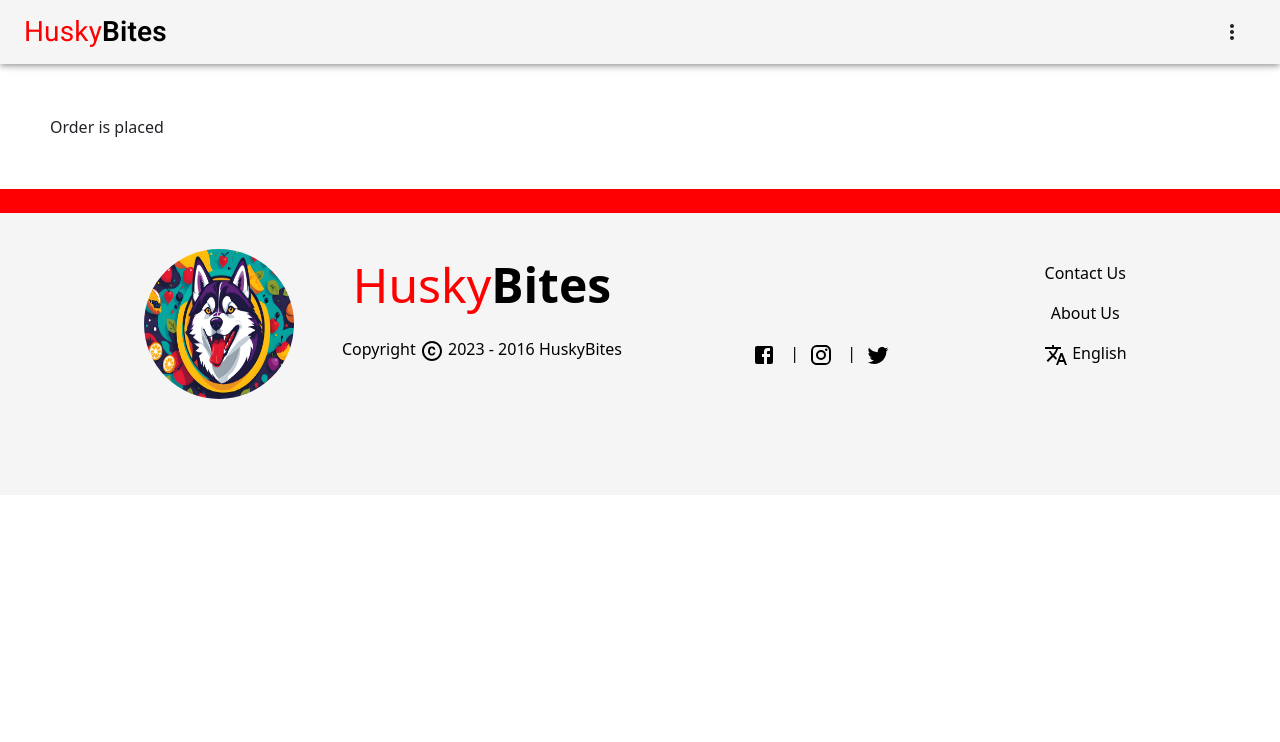
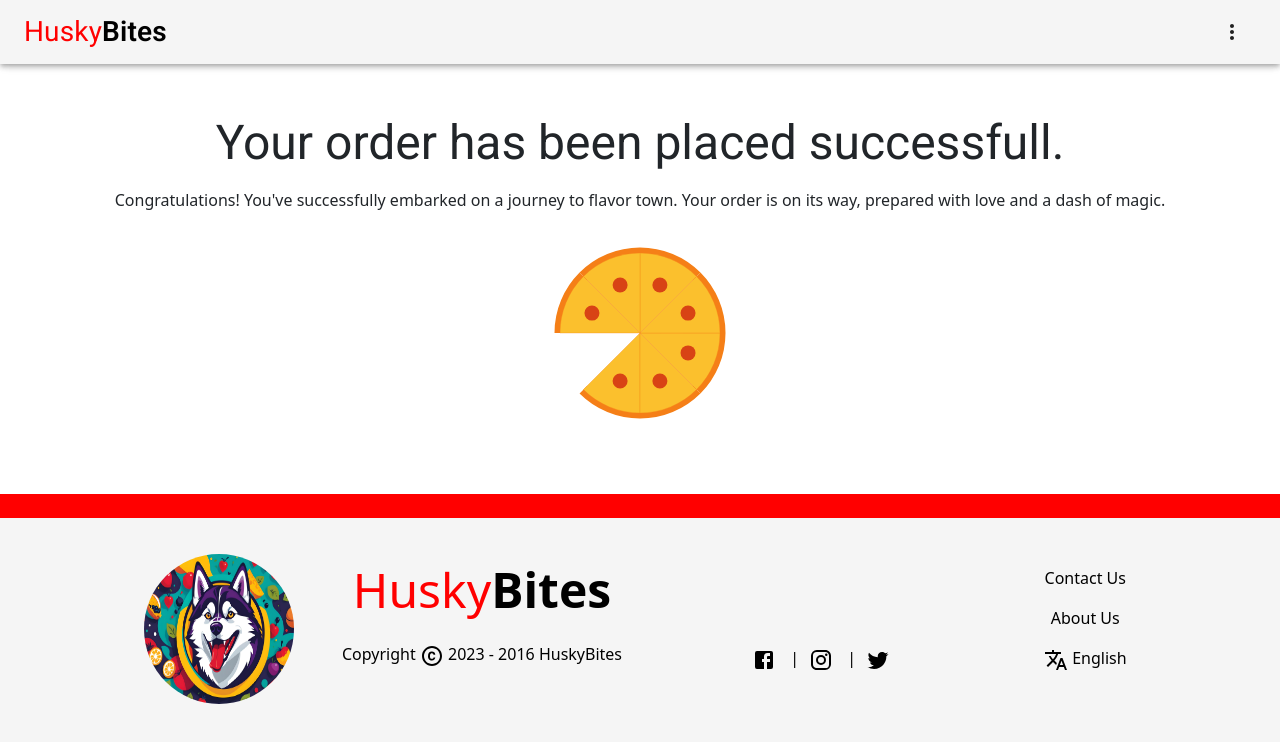
Before and after one commit to chinmay-gulhane/Web_Design_Final_Project, a Next.js app in the folder client/: page /myorder/current in a window 1280 px wide. Shown: the top 742 px of the page. Built offline with nearby package versions, Linux system fonts and the light colour scheme.

Commit message:
Add styling to current order page

```diff
--- a/client/src/app/checkout/page.tsx
+++ b/client/src/app/checkout/page.tsx
@@ -95,7 +95,7 @@ const CenteredCard: React.FC = () => {
         customerPhoneNumber: user.phone,
         orderItems: orderItems,
         promoCode: "",
-        status: "Pending",
+        status: "Placed",
         restaurantId: restaurant ? restaurant._id : "",
         paymentDetails: paymentDetail,
         finalAmount: parseFloat(orderFinalAmount),
--- a/client/src/app/myorder/current/page.tsx
+++ b/client/src/app/myorder/current/page.tsx
@@ -2,11 +2,27 @@
 import { clearCart } from "@/redux/reducers/cartSlice";
 import React from "react";
 import { useDispatch } from "react-redux";
+import Title from "@/components/Title";
+import PizzaCanvas from "@/components/Restaurant/Pizza";
 
 const CheckoutPage: React.FC = () => {
   // const dispatch = useDispatch();
   // dispatch(clearCart());
-  return <div>Order is placed</div>;
+  return (
+    <div className="text-center">
+      <Title title="Your order has been placed successfull." variant="h3" />
+      <p>
+        Congratulations! You&apos;ve successfully embarked on a journey to
+        flavor town. Your order is on its way, prepared with love and a dash of
+        magic.
+      </p>
+      {/* <span>Your order has been placed successfull
+        Thankyou for your order. The restaurant will deliver your food at the
+        earliest.
+      </span> */}
+      <PizzaCanvas></PizzaCanvas>
+    </div>
+  );
 };
 
 export default CheckoutPage;
--- a/client/src/components/FoodCard.tsx
+++ b/client/src/components/FoodCard.tsx
@@ -15,7 +15,7 @@ const FoodCard: React.FC<{
   addButtonIsVisible: boolean;
 }> = ({ foodItem, foodQuantity, addButtonIsVisible }) => {
   return (
-    <Card className="border rounded-5 py-3 px-2 m-3 border-gray-200 shadow-md hover:shadow-lg transition duration-300">
+    <Card className="border w-50 rounded-5 py-3 px-2 m-3 border-gray-200 shadow-md hover:shadow-lg transition duration-300">
       <CardContent className="flex justify-content-around items-center">
         <div className="flex height:5rem">
           <CardMedia
@@ -46,7 +46,7 @@ const FoodCard: React.FC<{
           </div>
         </div>
         {addButtonIsVisible ? (
-          <div className="">
+          <div>
             <AddToCartButton
               foodItem={foodItem}
               foodItemQuantity={foodQuantity}
--- a/client/src/components/Restaurant/AddToCartButton.tsx
+++ b/client/src/components/Restaurant/AddToCartButton.tsx
@@ -97,21 +97,23 @@ const AddToCartButton: React.FC<AddToCartButtonProps> = ({
       {/* <div> */}
       {buttonState === "quantity" && (
         <button
-          className="h-10 px-6 font-semibold rounded-full bg-black text-white"
+          className="h-10 border-0 font-semibold rounded-start-circle bg-black text-white"
           onClick={handleDecreaseQuantity}
         >
           -
         </button>
       )}
       <button
-        className="h-10 px-6 font-semibold rounded-full bg-black text-white"
+        className={`h-10 px-4 text-center font-semibold border-0 bg-black text-white ${
+          buttonState === "add" ? "rounded-full w-75" : "border-0 w-50"
+        }`}
         onClick={handleAddToCartButton}
       >
         {buttonState === "add" ? "Add" : `${quantity}`}
       </button>
       {buttonState === "quantity" && (
         <button
-          className="h-10 px-6 font-semibold rounded-full bg-black text-white"
+          className="h-10 border-0 font-semibold rounded-end-circle bg-black text-white"
           onClick={handleIncreaseQuantity}
         >
           +
--- /dev/null
+++ b/client/src/components/Restaurant/Pizza.tsx
@@ -0,0 +1,157 @@
+"use client";
+import { useEffect } from "react";
+
+const PizzaCanvas: React.FC = () => {
+  useEffect(() => {
+    let toRadians = (deg: number) => (deg * Math.PI) / 180;
+    let map = (val: number, a1: number, a2: number, b1: number, b2: number) =>
+      b1 + ((val - a1) * (b2 - b1)) / (a2 - a1);
+
+    class Pizza {
+      private canvas: HTMLCanvasElement;
+      private ctx: CanvasRenderingContext2D;
+      private sliceCount = 8;
+      private sliceSize = 80;
+      private width: number;
+      private height: number;
+      private center: number;
+      private sliceDegree: number;
+      private sliceRadians: number;
+      private progress: number;
+      private cooldown: number;
+
+      constructor(id: string) {
+        this.canvas = document.getElementById(id) as HTMLCanvasElement;
+        this.ctx = this.canvas.getContext("2d") as CanvasRenderingContext2D;
+
+        this.width =
+          this.height =
+          this.canvas.height =
+          this.canvas.width =
+            this.sliceSize * 2 + 50;
+        this.center = (this.height / 2) | 0;
+        this.sliceDegree = 360 / this.sliceCount;
+        this.sliceRadians = toRadians(this.sliceDegree);
+        this.progress = 0;
+        this.cooldown = 10;
+      }
+
+      update() {
+        let ctx = this.ctx;
+        ctx.clearRect(0, 0, this.width, this.height);
+
+        if (--this.cooldown < 0)
+          this.progress += this.sliceRadians * 0.01 + this.progress * 0.07;
+
+        ctx.save();
+        ctx.translate(this.center, this.center);
+
+        for (let i = this.sliceCount - 1; i > 0; i--) {
+          let rad;
+          if (i === this.sliceCount - 1) {
+            let ii = this.sliceCount - 1;
+
+            rad = this.sliceRadians * i + this.progress;
+
+            ctx.strokeStyle = "#FBC02D";
+            cheese(ctx, rad, 0.9, ii, this.sliceSize, this.sliceDegree);
+            cheese(ctx, rad, 0.6, ii, this.sliceSize, this.sliceDegree);
+            cheese(ctx, rad, 0.5, ii, this.sliceSize, this.sliceDegree);
+            cheese(ctx, rad, 0.3, ii, this.sliceSize, this.sliceDegree);
+          } else rad = this.sliceRadians * i;
+
+          // border
+          ctx.beginPath();
+          ctx.lineCap = "butt";
+          ctx.lineWidth = 11;
+          ctx.arc(0, 0, this.sliceSize, rad, rad + this.sliceRadians);
+          ctx.strokeStyle = "#F57F17";
+          ctx.stroke();
+
+          // slice
+          let startX = this.sliceSize * Math.cos(rad);
+          let startY = this.sliceSize * Math.sin(rad);
+          let endX = this.sliceSize * Math.cos(rad + this.sliceRadians);
+          let endY = this.sliceSize * Math.sin(rad + this.sliceRadians);
+          let varriation = [0.9, 0.7, 1.1, 1.2];
+          ctx.fillStyle = "#FBC02D";
+          ctx.beginPath();
+          ctx.moveTo(0, 0);
+          ctx.lineTo(startX, startY);
+          ctx.arc(0, 0, this.sliceSize, rad, rad + this.sliceRadians);
+          ctx.lineTo(0, 0);
+          ctx.closePath();
+          ctx.fill();
+          ctx.lineWidth = 0.3;
+          ctx.stroke();
+
+          // meat
+          let x = this.sliceSize * 0.65 * Math.cos(rad + this.sliceRadians / 2);
+          let y = this.sliceSize * 0.65 * Math.sin(rad + this.sliceRadians / 2);
+          ctx.beginPath();
+          ctx.arc(x, y, this.sliceDegree / 6, 0, 2 * Math.PI);
+          ctx.fillStyle = "#D84315";
+          ctx.fill();
+        }
+
+        ctx.restore();
+
+        if (this.progress > this.sliceRadians) {
+          ctx.translate(this.center, this.center);
+          ctx.rotate((-this.sliceDegree * Math.PI) / 180);
+          ctx.translate(-this.center, -this.center);
+
+          this.progress = 0;
+          this.cooldown = 40;
+        }
+      }
+    }
+
+    function cheese(
+      ctx: CanvasRenderingContext2D,
+      rad: number,
+      multi: number,
+      ii: number,
+      sliceSize: number,
+      sliceDegree: number
+    ) {
+      let x1 = sliceSize * multi * Math.cos(toRadians(ii * sliceDegree) - 0.2);
+      let y1 = sliceSize * multi * Math.sin(toRadians(ii * sliceDegree) - 0.2);
+      let x2 = sliceSize * multi * Math.cos(rad + 0.2);
+      let y2 = sliceSize * multi * Math.sin(rad + 0.2);
+
+      let csx = sliceSize * Math.cos(rad);
+      let csy = sliceSize * Math.sin(rad);
+
+      var d = Math.sqrt((x1 - csx) * (x1 - csx) + (y1 - csy) * (y1 - csy));
+      ctx.beginPath();
+      ctx.lineCap = "round";
+
+      let percentage = map(d, 15, 70, 1.2, 0.2);
+
+      let tx = x1 + (x2 - x1) * percentage;
+      let ty = y1 + (y2 - y1) * percentage;
+      ctx.moveTo(x1, y1);
+      ctx.lineTo(tx, ty);
+
+      tx = x2 + (x1 - x2) * percentage;
+      ty = y2 + (y1 - y2) * percentage;
+      ctx.moveTo(x2, y2);
+      ctx.lineTo(tx, ty);
+
+      ctx.lineWidth = map(d, 0, 100, 20, 2);
+      ctx.stroke();
+    }
+
+    let pizza = new Pizza("pizza");
+
+    (function update() {
+      requestAnimationFrame(update);
+      pizza.update();
+    })();
+  }, []);
+
+  return <canvas id="pizza"></canvas>;
+};
+
+export default PizzaCanvas;
```
Also changed, not shown: client/src/app/myorder/[orderId]/page.tsx (deleted).
